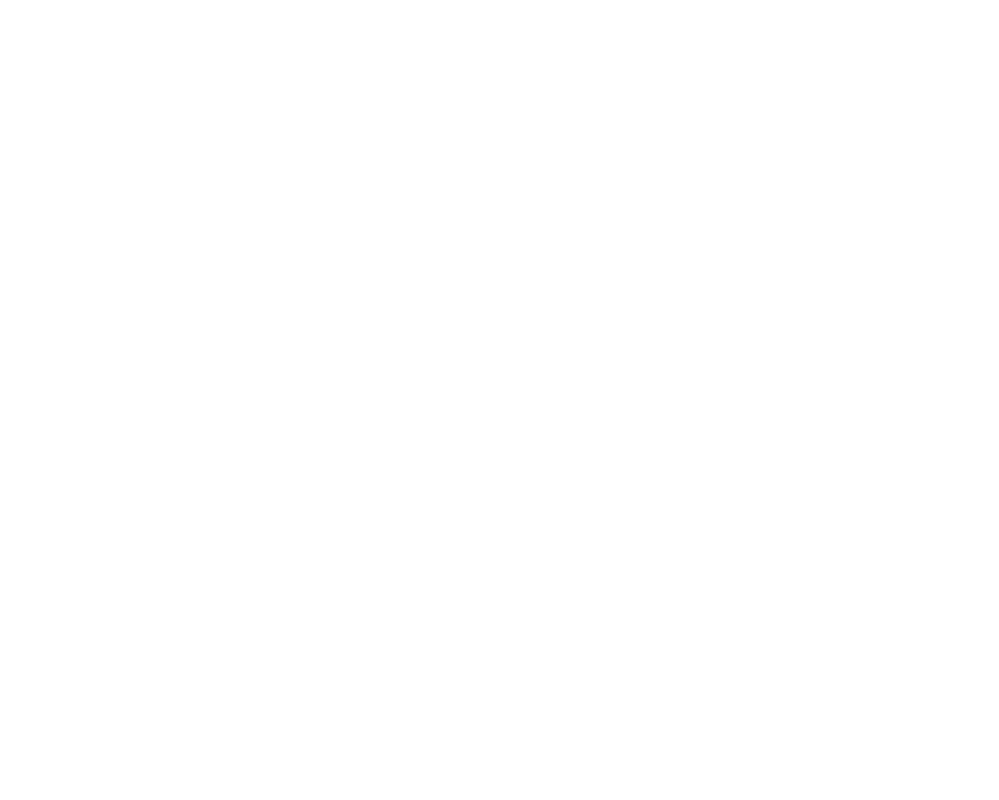
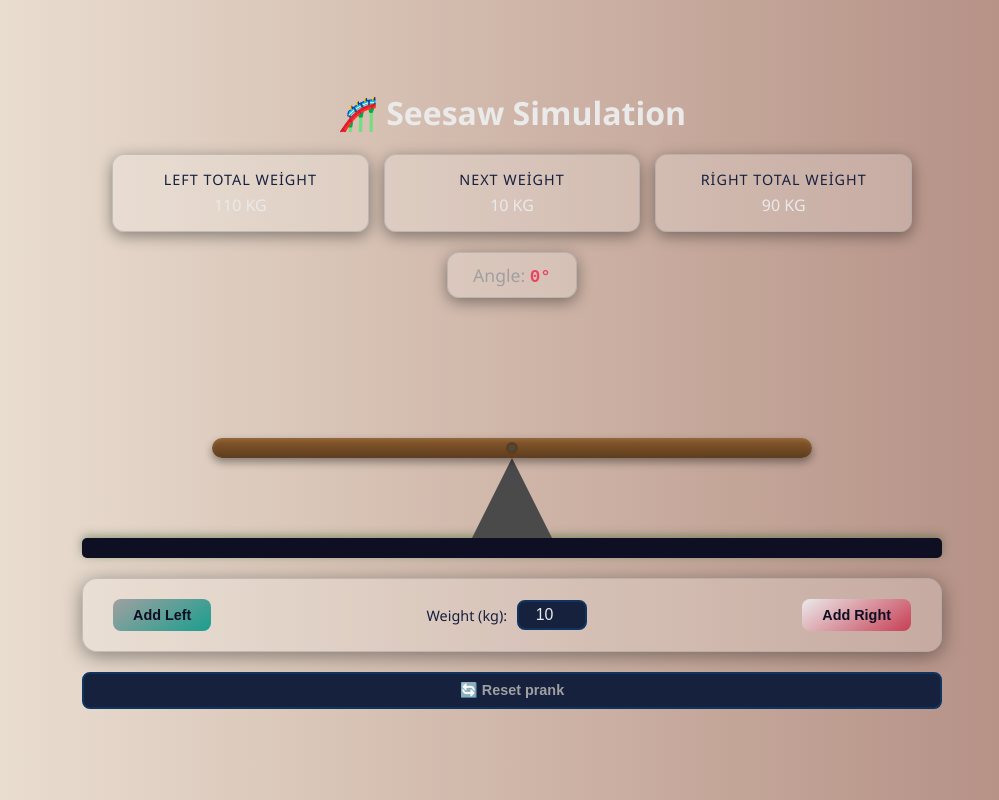
Before and after one commit to aleynakara16/seesaw-project, a plain HTML site: page index.html in a window 1280 px wide. Shown: the whole page, without its empty margins (128-1127 px from the left). Drawn offline with Linux system fonts and the light colour scheme.

Commit message:
feat: add seesaw structure and UI display

```diff
--- a/index.html
+++ b/index.html
@@ -1,3 +1,82 @@
-<html>
+<!DOCTYPE html>
+<html lang="tr">
+
+<head>
+    <meta charset="UTF-8">
+    <meta name="viewport" content="width=device-width, initial-scale=1.0">
+    <title>Seesaw Simulation</title>
+    <link rel="stylesheet" href="styles.css">
+</head>
+
+<body>
+    <div class="container">
+        <!-- header section -->
+        <header>
+            <h1>🎢 Seesaw Simulation</h1>
+        </header>
+
+        <!-- Torques Boxes section -->
+        <div class="torques-box">
+            <div class="torque-item">
+                <span class="torque-label">Left Total Weight</span>
+                <span id="left-torque" class="torque-value">110 KG</span>
+            </div>
+            <div class="torque-item">
+                <span class="torque-label">Next Weight</span>
+                <span id="net-torque" class="torque-value">10 KG</span>
+            </div>
+            <div class="torque-item">
+                <span class="torque-label">Right Total Weight</span>
+                <span id="right-torque" class="torque-value">90 KG</span>
+            </div>
+        </div>
+        <div class="angle-box">
+            <span>Angle: </span>
+            <span id="angle-value">0°</span>
+        </div>
+        <!-- Torques Boxes section ends -->
+
+        <!-- Seesaw  section -->
+        <div class="seesaw-box">
+            <!-- Tahterevalli Tahtası -->
+            <div id="seesaw-plank" class="seesaw-plank">
+                <!-- soldaki ağırlık alanı -->
+                <div id="left-weights" class="weights-area"></div>
+                <!-- Merkezdeki nokta -->
+                <div class="pivot-marker"></div>
+                <!-- sağdaki ağırlık alanı  -->
+                <div id="right-weights" class="weights-area"></div>
+            </div>
+
+            <!-- Pivot Noktası (Dayanak) -->
+            <div id="support" class="support"></div>
+        </div>
+        <!-- Seesaw section ends -->
+
+        <!-- floor section -->
+        <div class="floor"></div>
+        <!-- floor section ends -->
+
+        <!-- dashboard section -->
+        <div class="controls">
+            <div class="control-buttons">
+                <button id="add-left-weight-btn" class="btn btn-left">Add Left</button>
+            </div>
+            <div class="control-group">
+                <label for="weight-input">Weight (kg):</label>
+                <input type="number" id="weight-input" min="1" max="100" value="10">
+
+            </div>
+            <div class="control-buttons">
+                <button id="add-right-weight-btn" class="btn btn-right">Add Right </button>
+            </div>
+        </div>
+        <button id="reset-btn" class="btn btn-reset">🔄 Reset prank</button>
+
+        <!-- dashboard section ends -->
+    </div>
+
+    <script src="app.js"></script>
+</body>
 
 </html>
--- a/styles.css
+++ b/styles.css
@@ -0,0 +1,326 @@
+:root {
+    --bg-primary: #0f0f23;
+    --bg-secondary: #1a1a2e;
+    --bg-tertiary: #16213e;
+    --accent-primary: #e94560;
+    --accent-secondary: #0f3460;
+    --accent-teal: #2ec4b6;
+    --text-primary: #eaeaea;
+    --text-secondary: #a0a0a0;
+    --plank-color: #8b5a2b;
+    --plank-dark: #5c3d1e;
+    --support-color: #4a4a4a;
+    --shadow-color: rgba(0, 0, 0, 0.4);
+}
+
+* {
+    margin: 0;
+    padding: 0;
+    box-sizing: border-box;
+
+}
+
+body {
+    font-family: 'Segoe UI', Tahoma, Geneva, Verdana, sans-serif;
+    /* https://grabient.com/HQDgDAbANMDsCsBGGsLWAZgJyxtsesIMiYGJ8xwiE8UALMAEz1YPPbtO1QGLBhBUfoIIBaMAPgYgA */
+    background: linear-gradient(90deg, #efe6da 0.000%, #e5d7ca 16.667%, #dac7b9 33.333%, #cfb6a9 50.000%, #c4a699 66.667%, #b9968b 83.333%, #af887e 100.000%);
+    min-height: 100vh;
+    display: flex;
+    justify-content: center;
+    align-items: center;
+    color: var(--text-primary);
+    overflow: hidden;
+}
+
+.container {
+    width: 100%;
+    max-width: 900px;
+    padding: 20px;
+    display: flex;
+    flex-direction: column;
+    align-items: center;
+    gap: 20px;
+}
+
+/* Torques Boxes section */
+.torques-box {
+    display: flex;
+    justify-content: space-between;
+    width: 100%;
+    max-width: 800px;
+    gap: 15px;
+}
+
+.torque-item {
+    flex: 1;
+    background: rgba(255, 255, 255, 0.2);
+    border-radius: 12px;
+    padding: 15px;
+    text-align: center;
+    border-color: rgba(168, 168, 168, 0.6);
+    border-width: 1px;
+    border-style: solid;
+    box-shadow: 0 4px 15px var(--shadow-color);
+}
+
+.torque-label {
+    display: block;
+    font-size: 0.9rem;
+    color: var(--bg-tertiary);
+    margin-bottom: 5px;
+    text-transform: uppercase;
+    letter-spacing: 1px;
+    font-weight: 500;
+}
+
+
+.angle-box {
+    font-size: 1.1rem;
+    color: var(--text-secondary);
+    background: rgba(255, 255, 255, 0.2);
+    padding: 10px 25px;
+    border-radius: 12px;
+    border: 1px solid rgba(168, 168, 168, 0.6);
+    box-shadow: 0 4px 15px var(--shadow-color);
+}
+
+#angle-value {
+    color: var(--accent-primary);
+    font-weight: 700;
+    font-family: 'Courier New', monospace;
+}
+
+/* Tahterevalli Container */
+.seesaw-box {
+    position: relative;
+    width: 100%;
+    height: 200px;
+    display: flex;
+    justify-content: center;
+    align-items: flex-end;
+    margin-top: 20px;
+    margin-bottom: 0;
+}
+
+/* Seesaw section */
+.seesaw-plank {
+    position: absolute;
+    bottom: 80px;
+    width: 600px;
+    height: 20px;
+    background: linear-gradient(180deg, var(--plank-color) 0%, var(--plank-dark) 100%);
+    border-radius: 10px;
+    transform-origin: center center;
+    display: flex;
+    justify-content: space-between;
+    align-items: center;
+    box-shadow:
+        0 4px 8px var(--shadow-color),
+        inset 0 2px 4px rgba(255, 255, 255, 0.1);
+    z-index: 10;
+}
+
+/* circle on the  plank */
+.pivot-marker {
+    position: absolute;
+    left: 50%;
+    top: 50%;
+    transform: translate(-50%, -50%);
+    width: 12px;
+    height: 12px;
+    background: var(--support-color);
+    border-radius: 50%;
+    border: 3px solid var(--plank-dark);
+    z-index: 5;
+}
+
+/* weights area section */
+.weights-area {
+    position: absolute;
+    top: -60px;
+    height: 60px;
+    width: 45%;
+    display: flex;
+    align-items: flex-end;
+    justify-content: center;
+    gap: 5px;
+}
+
+
+/* Pivot Noktası (support / Dayanak) */
+.support {
+    position: absolute;
+    bottom: 0;
+    width: 0;
+    height: 0;
+    border-left: 40px solid transparent;
+    border-right: 40px solid transparent;
+    border-bottom: 80px solid var(--support-color);
+    z-index: 5;
+}
+
+
+/* floor */
+.floor {
+    width: 100%;
+    height: 20px;
+    background: var(--bg-primary);
+    border-radius: 5px;
+    box-shadow: 0 -2px 10px rgba(45, 90, 39, 0.5);
+    margin-top: -20px;
+}
+
+/* dashboard section */
+.controls {
+    display: flex;
+    flex-wrap: wrap;
+    justify-content: space-between;
+    align-items: center;
+    width: 100%;
+    gap: 15px;
+    background: rgba(255, 255, 255, 0.2);
+    padding: 20px 30px;
+    border-radius: 15px;
+    border: 1px solid rgba(168, 168, 168, 0.6);
+    box-shadow: 0 4px 20px var(--shadow-color);
+}
+
+.control-group {
+    display: flex;
+    align-items: center;
+    gap: 10px;
+}
+
+.control-group label {
+    font-size: 0.9rem;
+    font-weight: 500;
+    color: var(--bg-tertiary);
+}
+
+.control-group input {
+    width: 70px;
+    padding: 4px 12px;
+    border: 2px solid var(--accent-secondary);
+    border-radius: 8px;
+    background: var(--bg-tertiary);
+    color: var(--text-primary);
+    font-size: 0.99rem;
+    text-align: center;
+    outline: none;
+}
+
+.control-buttons {
+    display: flex;
+    gap: 10px;
+}
+
+/* buttons */
+.btn {
+    padding: 8px 20px;
+    border: none;
+    border-radius: 8px;
+    font-size: 0.9rem;
+    font-weight: 600;
+    cursor: pointer;
+    transition: all 0.2s ease;
+    outline: none;
+}
+
+.btn-left {
+    background: linear-gradient(145deg, var(--text-secondary), #1a9e8f);
+    color: var(--bg-primary);
+}
+
+.btn-left:hover {
+    transform: translateY(-2px);
+    box-shadow: 0 4px 15px rgba(46, 196, 182, 0.4);
+}
+
+.btn-right {
+    background: linear-gradient(145deg, var(--text-primary), #c73e54);
+    color: var(--bg-primary);
+}
+
+.btn-right:hover {
+    transform: translateY(-2px);
+    box-shadow: 0 4px 15px rgba(233, 69, 96, 0.4);
+}
+
+.btn-reset {
+    background: var(--bg-tertiary);
+    width: 100%;
+    color: var(--text-secondary);
+    border: 2px solid var(--accent-secondary);
+}
+
+.btn-reset:hover {
+    background: var(--accent-secondary);
+    color: var(--text-primary);
+}
+
+.btn:active {
+    transform: translateY(0);
+}
+
+/* Responsive Tasarım */
+@media (max-width: 768px) {
+    .container {
+        padding: 15px;
+    }
+
+    .header h1 {
+        font-size: 1.6rem;
+    }
+
+    .seesaw-plank {
+        width: 90vw;
+        max-width: 500px;
+    }
+
+    .torques-box {
+        flex-direction: column;
+        gap: 10px;
+    }
+
+    .torque-item {
+        padding: 10px;
+    }
+
+    .torque-value {
+        font-size: 1.4rem;
+    }
+
+    .controls {
+        flex-direction: column;
+        padding: 15px;
+    }
+
+    .support {
+        border-left-width: 30px;
+        border-right-width: 30px;
+        border-bottom-width: 60px;
+    }
+
+    .support::before {
+        top: -65px;
+    }
+
+    .seesaw-plank {
+        bottom: 60px;
+    }
+}
+
+@media (max-width: 480px) {
+    .header h1 {
+        font-size: 1.3rem;
+    }
+
+    .control-buttons {
+        flex-direction: column;
+        width: 100%;
+    }
+
+    .btn {
+        width: 100%;
+    }
+}
```
